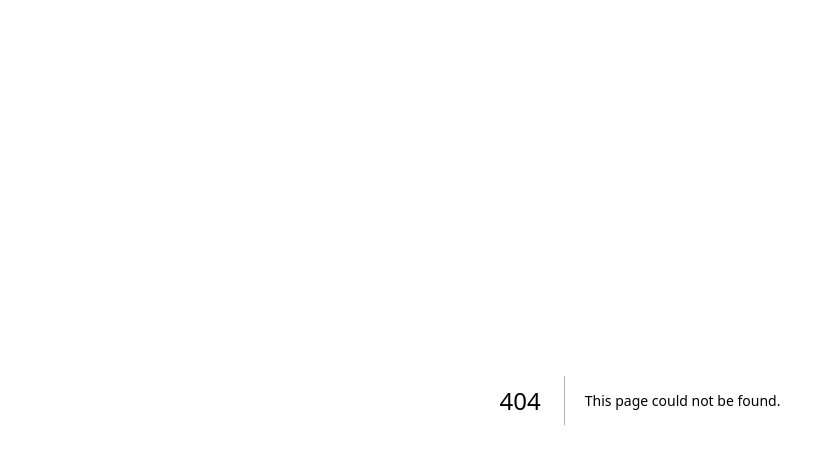
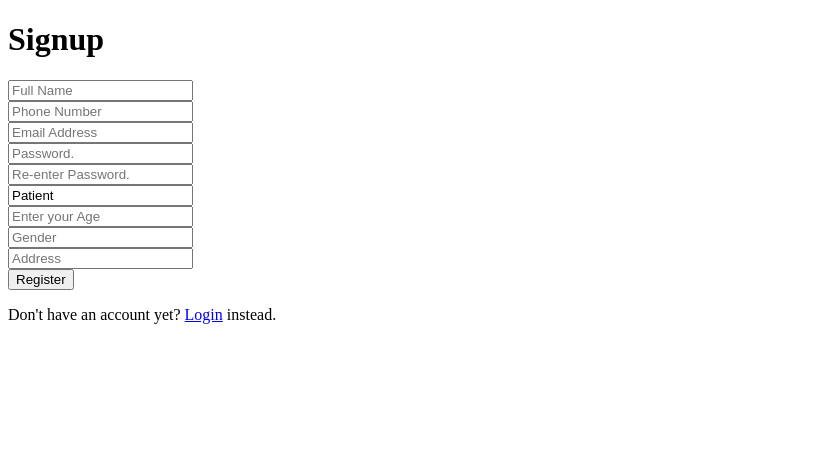
Before and after one commit to rozengoza/Online-Patient-Registration-System-, a Next.js app in the folder client/: page /register in a window 1280 px wide. Before the commit this address had no page. Shown: the top 464 px of the page, without its empty margins (0-835 px from the left). Built offline with nearby package versions, Linux system fonts and the light colour scheme.

Commit message:
Added login and register pages/Login validation incomplete

```diff
--- /dev/null
+++ b/client/src/pages/register/index.js
@@ -0,0 +1,130 @@
+import React from 'react'
+import Link from 'next/link'
+import { Formik, Form, Field } from 'formik';
+import * as Yup from 'yup';
+
+const SignupSchema = Yup.object().shape({
+  fullName: Yup.string()
+    .min(2, 'Too Short!')
+    .max(50, 'Too Long!')
+    .required('Required'),
+  phoneNumber: Yup.number()
+    .min(10,"Too Short!")
+    .required('Required'),
+  email: Yup.string().email('Invalid email').required('Required'),
+  password: Yup.string()
+  .required("Please enter a password")
+  // check minimum characters
+  .min(8, "Password must have at least 8 characters")
+  // different error messages for different requirements
+  .matches(/[0-9]/, "Password must include a digit!")
+  .matches(/[a-z]/,"Password must include a lowercase character!")
+  .matches(/[A-Z]/, "Password must include a uppercase character!"),
+  confirmPassword: Yup.string()
+  .required("Please enter a password")
+  // check minimum characters
+  .min(8, "Password must have at least 8 characters")
+  // different error messages for different requirements
+  .matches(/[0-9]/, "Password must include a digit!")
+  .matches(/[a-z]/,"Password must include a lowercase character!")
+  .matches(/[A-Z]/, "Password must include a uppercase character!")
+  .oneOf([Yup.ref('password'), null], 'Passwords must match'),
+  mode: Yup.string()
+  .required('Required!'),
+  age: Yup.number()
+  .required('Required!'),
+  gender: Yup.string()
+  .required('Required!'),
+  city: Yup.string()
+  .required('Required!'),
+
+});
+
+export const RegisterSchema = () => (
+  <div className="signupForm">
+    <h1>Signup</h1>
+    <Formik
+      initialValues={{
+        fullName: '',
+        phoneNumber: '',
+        email: '',
+        password:'',
+        mode:'Patient',
+        age:'',
+        gender:'',
+        city:''
+      }}
+      validationSchema={SignupSchema}
+      onSubmit={async values => {
+        // same shape as initial values
+        alert(JSON.stringify(values))
+        console.log(values);
+
+        try{
+          await fetch('http://localhost:4000/register',{
+            method:'POST',
+            headers:{
+              'Content-Type': 'application/json',
+            },
+            body: JSON.stringify(values),
+          })
+          console.log("User Registered Successfully")
+        }
+        catch(err){
+          console.log("User Registration Failed")
+        }
+      }}
+
+    >
+      {({ errors, touched }) => (
+        <Form>
+          <Field name="fullName" placeholder="Full Name" />
+          {errors.fullName && touched.fullName ? (
+            <div>{errors.fullName}</div>
+          ) : null}<br/>
+          <Field name="phoneNumber" placeholder="Phone Number"/>
+          {errors.phoneNumber && touched.phoneNumber ? (
+            <div>{errors.phoneNumber}</div>
+          ) : null}<br/>
+          <Field name="email" type="email" placeholder="Email Address" />
+          {errors.email && touched.email ? <div>{errors.email}</div> : null}<br/>
+          <Field name="password" type="password" placeholder="Password." />
+          {errors.password && touched.password ? (
+            <div>{errors.password}</div>
+          ) : null}<br/>
+          <Field name="confirmPassword" type="password" placeholder="Re-enter Password." />
+          {errors.confirmPassword && touched.confirmPassword ? (
+            <div>{errors.confirmPassword}</div>
+          ) : null}<br/>
+          <Field name="mode" placeholder="Login Mode" />
+          {errors.mode && touched.mode ? (
+            <div>{errors.mode}</div>
+          ) : null}<br/>
+          <Field name="age" placeholder="Enter your Age"/>
+          {errors.age && touched.age ? (
+            <div>{errors.age}</div>
+          ) : null}<br/>
+          <Field name="gender" placeholder="Gender"/>
+          {errors.gender && touched.gender ? (
+            <div>{errors.gender}</div>
+          ) : null}<br/>
+          <Field name="city"placeholder="Address" />
+          {errors.city && touched.city ? (
+            <div>{errors.city}</div>
+          ) : null}<br/>
+
+          <button type="submit">Register</button>
+          <p>Don't have an account yet? <Link href='/login'>Login</Link> instead.</p>
+
+        </Form>
+      )}
+    </Formik>
+  </div>
+);
+
+
+export default RegisterSchema
+// export default Login
+
+// frontend bata kasari  data pathaune
+// folder based routing in Next Js
```
Also changed, not shown: client/src/pages/login/index.js (+27 -92 lines).
